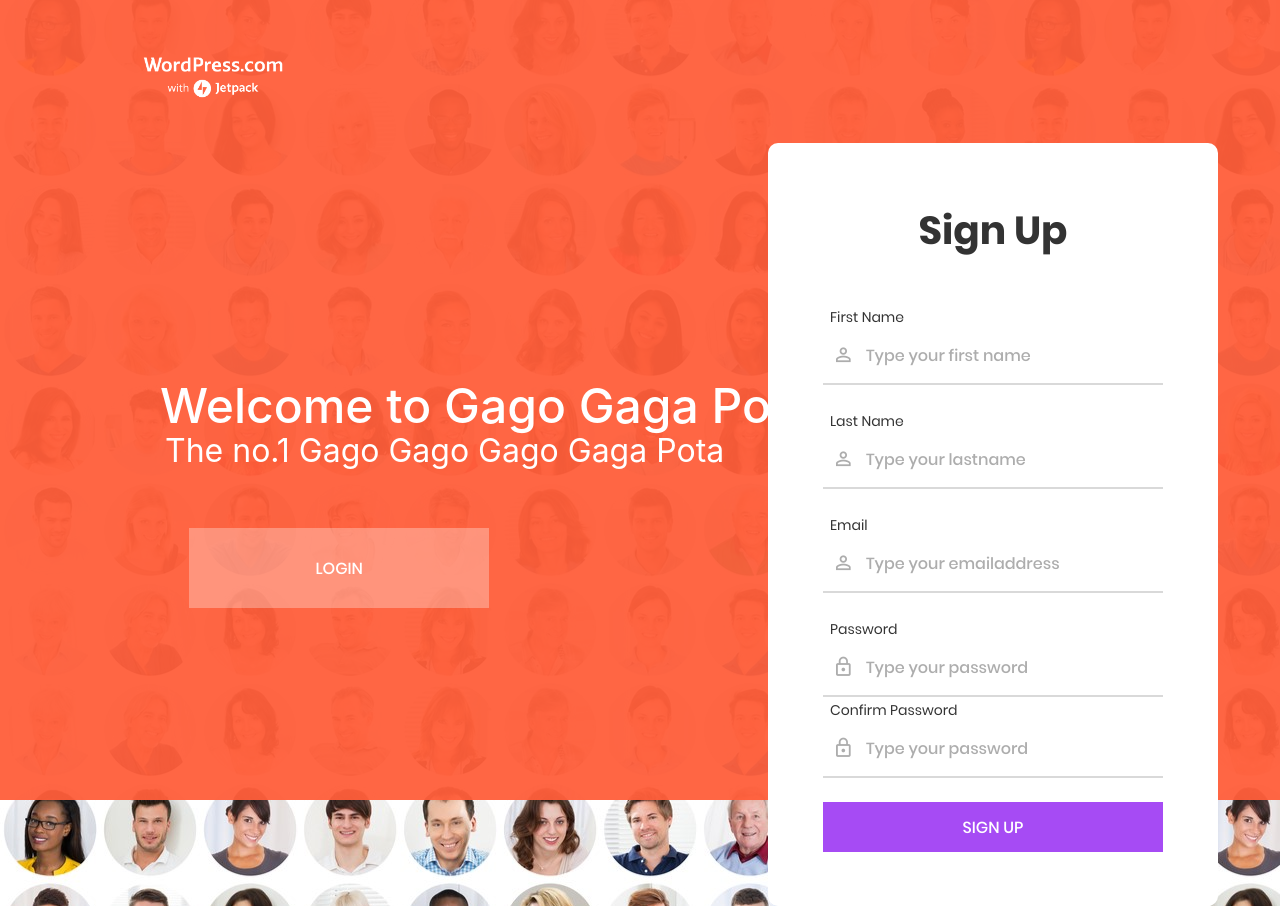
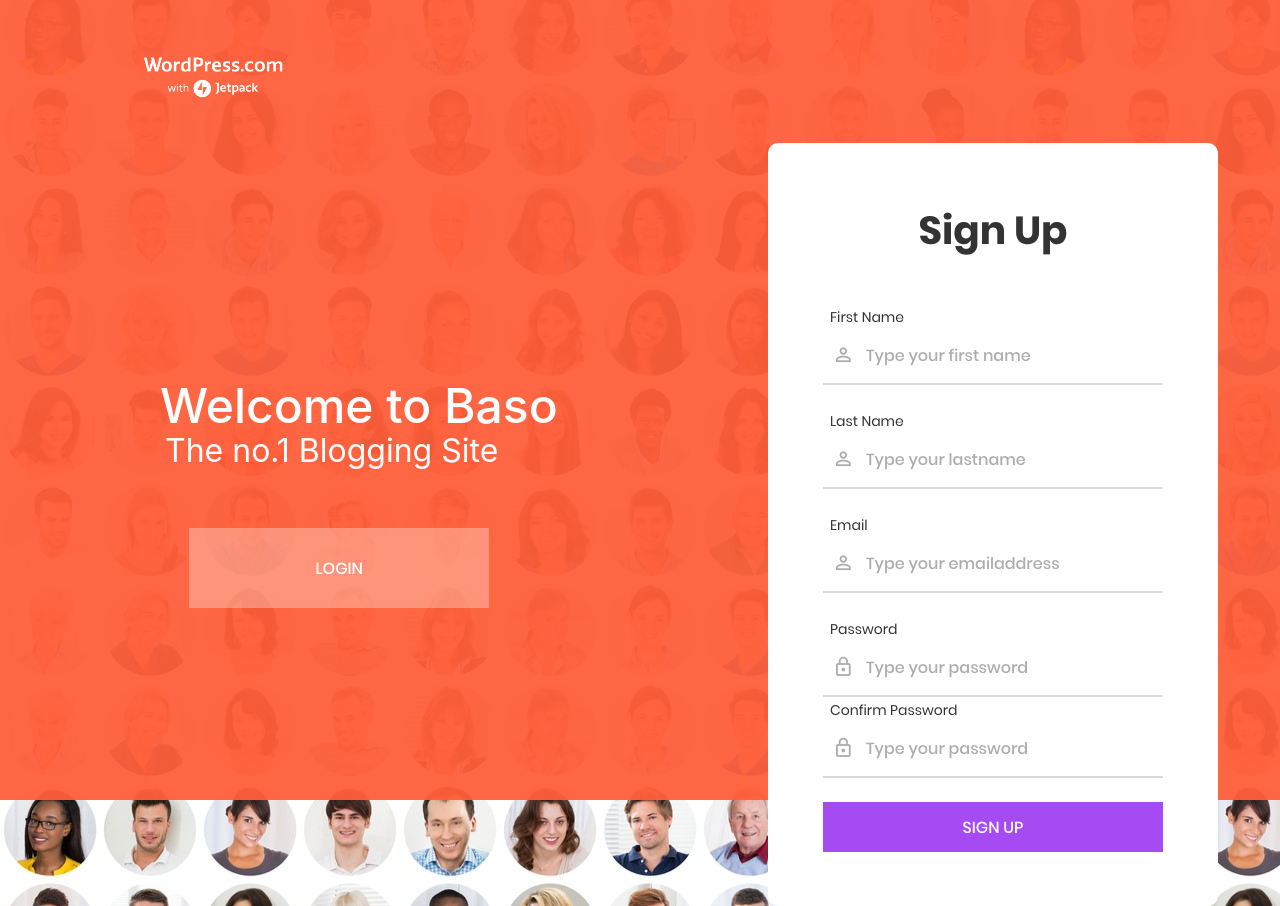
Before and after one commit to ZGozon/NoSQLBLog, a PHP site: page / in a window 1280 px wide. Run offline with PHP 8.4, Linux system fonts and the light colour scheme.

Commit message:
refractored index
- improve index file

```diff
--- a/index.php
+++ b/index.php
@@ -90,10 +90,10 @@
       </header>
       <div style="margin-top: 250px;">
         <h1>
-          <font color="white" size="600px;" style="margin-left: 160px;">Welcome to Gago Gaga Pota</font>
+          <font color="white" size="600px;" style="margin-left: 160px;">Welcome to Baso</font>
         </h1>
         <h2>
-          <font color="white" style="margin-left: 165px; font-weight: 400;">The no.1 Gago Gago Gago Gaga Pota</font>
+          <font color="white" style="margin-left: 165px; font-weight: 400;">The no.1 Blogging Site</font>
         </h2>
       </div>
       <div class="container-login100-form-btn">
```
